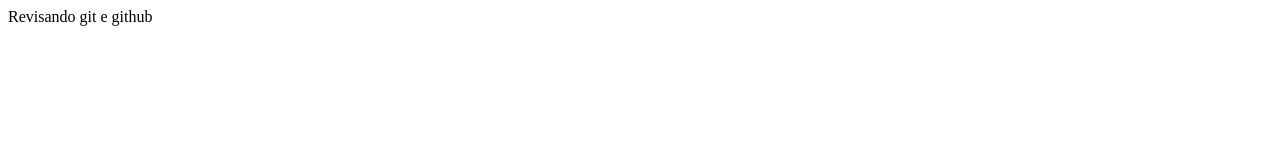
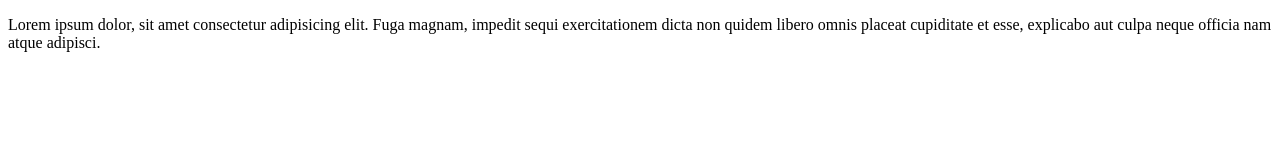
Before and after one commit to pmilena/test, a plain HTML site: page index.html in a window 1280 px wide. Drawn offline with Linux system fonts and the light colour scheme.

Commit message:
add lorem

```diff
--- a/index.html
+++ b/index.html
@@ -6,6 +6,6 @@
     <title>Document</title>
 </head>
 <body>
-    Revisando git e github
+    <p>Lorem ipsum dolor, sit amet consectetur adipisicing elit. Fuga magnam, impedit sequi exercitationem dicta non quidem libero omnis placeat cupiditate et esse, explicabo aut culpa neque officia nam atque adipisci.</p>
 </body>
 </html>
```
